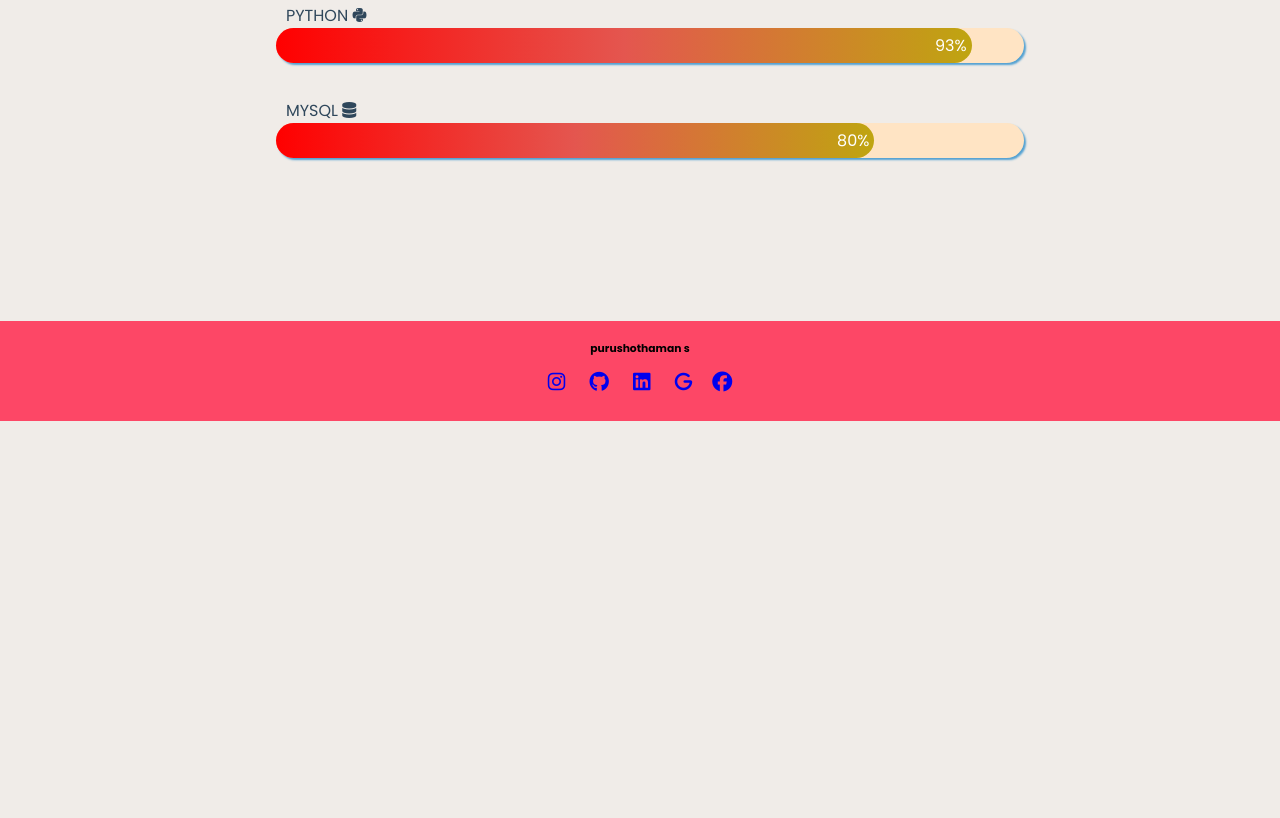
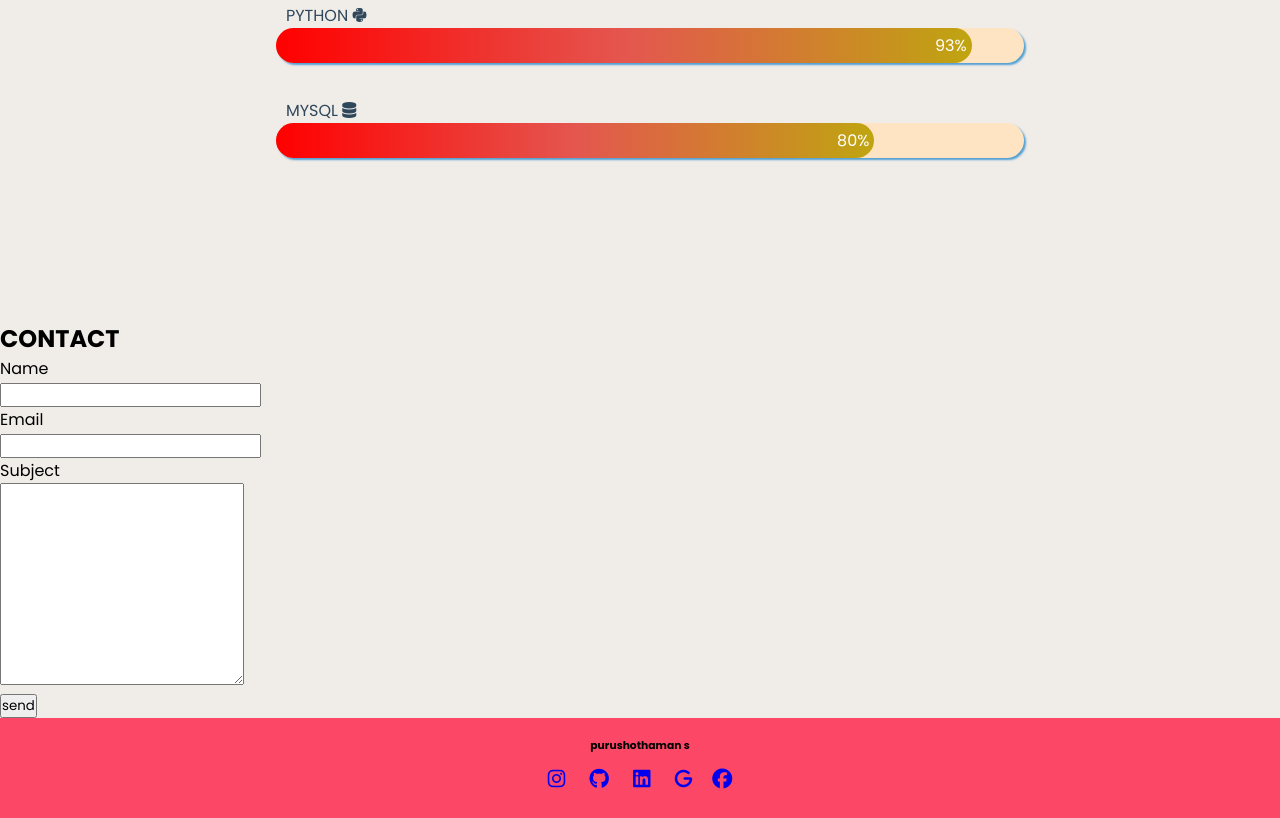
Before and after one commit to Purushothaman2505/Portfolio-, a plain HTML site: page index.html in a window 1280 px wide. Shown: the part 2635-3453 px from the top of the page. Before the commit the page ends 3056 px from the top, so only its background shows below. Drawn offline with Linux system fonts and the light colour scheme.

Commit message:
Update index.html
contact added

```diff
--- a/index.html
+++ b/index.html
@@ -30,7 +30,7 @@
           <li><a href="#">Projects</a></li>
           <li>
             <a
-              href="https://mail.google.com/mail/u/0/?tab=rm&ogbl#inbox?compose=CllgCJqbQjGZnRKmDgJbHrlBwHXKrmxkVzkmbqKGWgqJLqhngXFqJcBSFKhXjfnjZgVszpsXNHg"
+              href="#mail"
               >Contact</a
             >
           </li>
@@ -177,6 +177,18 @@
         <div class="container"><div class="skills mysql">80%</div></div>
       </div>
     </section>
+<div id="mail">
+      <form method="post" action="mailto:sspurushothaman53@gmail.com">
+        <h2>CONTACT</h2>
+        <lable>Name</lable><br>
+        <input type="name"><br>
+        <lable>Email</lable><br>
+        <input type="email"><br>
+        <lable>Subject</lable><br>
+        <textarea name=""   rows="10"></textarea><br>
+        <input type="submit" value="send">
+      </form>
+    </div>
     <footer>
       <!-- footer -->
       <h6>purushothaman s</h6>
```
